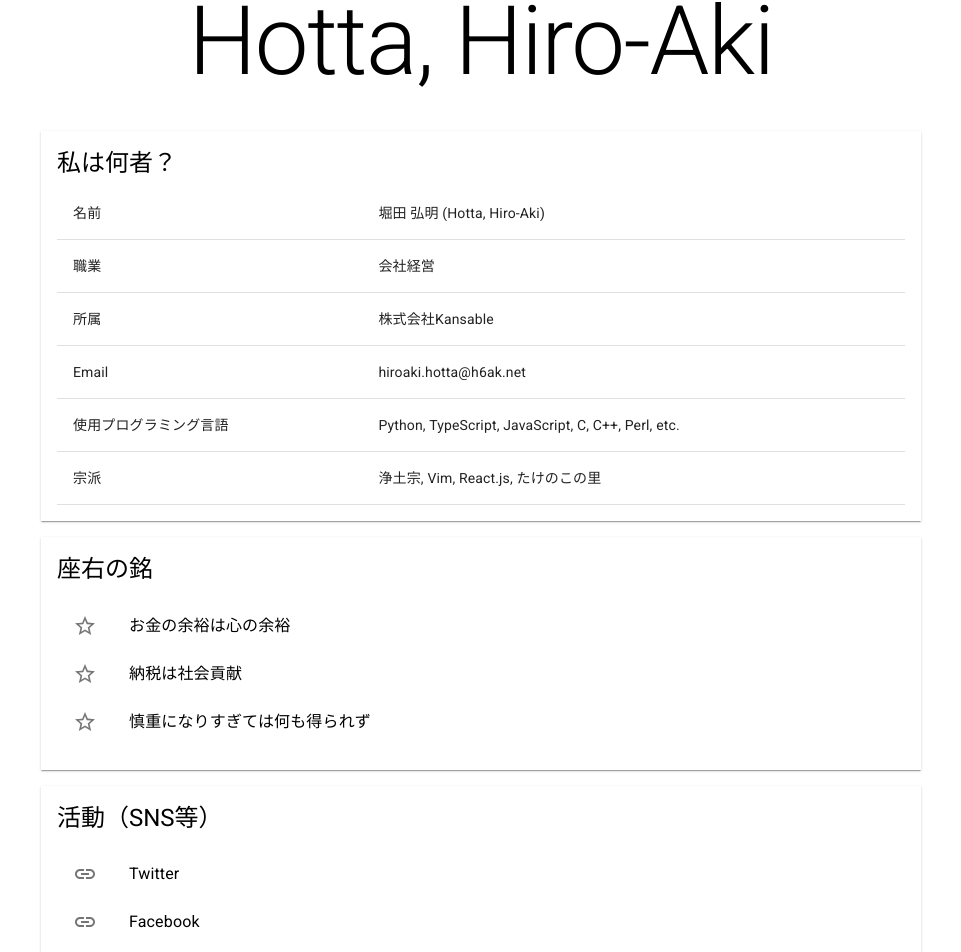
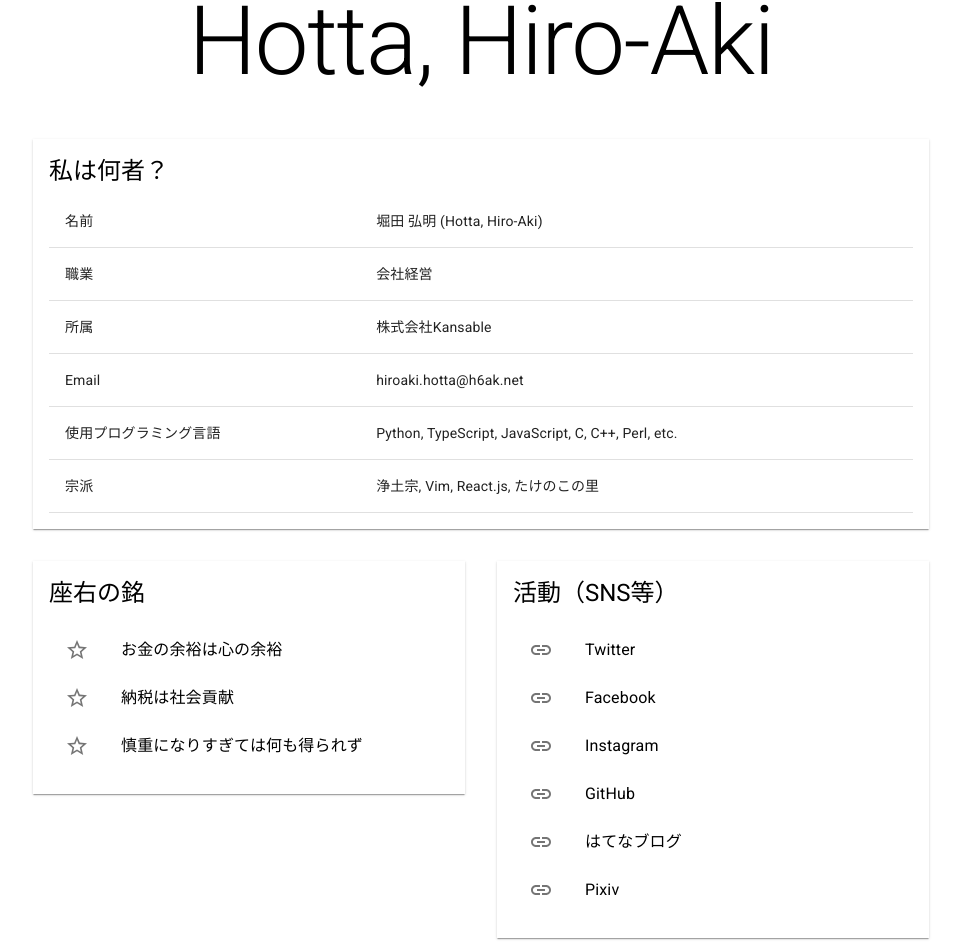
Before and after one commit to h6ak/github.io, a React (Create React App) app: page / in a window 1280 px wide. Shown: the part 79-1031 px from the top of the page, without its empty margins (159-1120 px from the left). Built offline with nearby package versions, Linux system fonts and the light colour scheme.

Commit message:
Homeのレイアウトを変更

```diff
--- a/src/Home.tsx
+++ b/src/Home.tsx
@@ -2,6 +2,7 @@ import React from 'react';
 import Container from '@material-ui/core/Container';
 import Typography from '@material-ui/core/Typography';
 import Box from '@material-ui/core/Box';
+import Grid from '@material-ui/core/Grid';
 import Profile from './Profile';
 import Motto from './Motto';
 import Activity from './Activity';
@@ -12,24 +13,32 @@ const Home: React.FunctionComponent = () => {
       <Typography variant='h1' align='center' gutterBottom>
         Hotta, Hiro-Aki
       </Typography>
+      <Grid container spacing={2}>
+        <Grid xs={12}>
           <Box boxShadow={1} m={2} p={2}>
             <Typography variant='h5' component='h3' gutterBottom>
               私は何者？
             </Typography>
             <Profile />
           </Box>
+        </Grid>
+        <Grid xs={6}>
           <Box boxShadow={1} m={2} p={2}>
             <Typography variant='h5' component='h3' gutterBottom>
               座右の銘
             </Typography>
             <Motto />
           </Box>
+        </Grid>
+        <Grid xs={6}>
           <Box boxShadow={1} m={2} p={2}>
             <Typography variant='h5' component='h3' gutterBottom>
               活動（SNS等）
             </Typography>
             <Activity />
           </Box>
+        </Grid>
+      </Grid>
     </Container>
   );
 };
```
Lines whose indentation alone changed are shown as unchanged.
